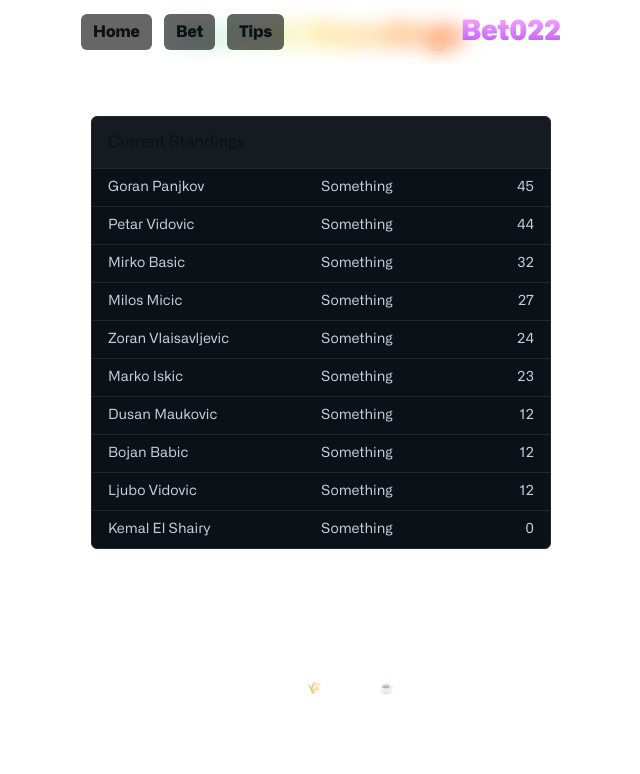
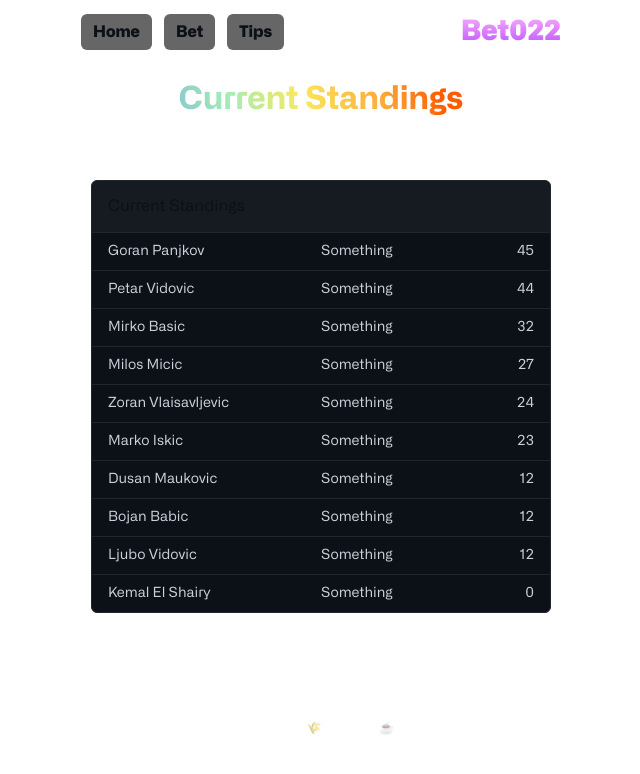
Before and after one commit to b8zeek/bet022, a React (Vite) app: page /standings in a window 1280 px wide. Shown: the top 774 px of the page, without its empty margins (319-959 px from the left). Built offline with nearby package versions, Linux system fonts and the light colour scheme; data requests are answered from the project's data file.

Commit message:
Updated PageLayout.

```diff
--- a/src/constants/index.ts
+++ b/src/constants/index.ts
@@ -1,2 +1,2 @@
 export const MAX_WIDTH = '500px'
-export const FOOTER_HEIGHT = '120px'
+export const FOOTER_HEIGHT = '80px'
--- a/src/pages/StandingsPage.tsx
+++ b/src/pages/StandingsPage.tsx
@@ -8,10 +8,11 @@ export function StandingsPage() {
 
   return (
     <PageLayout heading='Current Standings' subheading='You have to try much harder buddy!'>
-      {(() => {
-        if (isError) return <Paragraph textCenter>Error while fetching the data.</Paragraph>
-        return <Table isLoading={isLoading} participants={participants} />
-      })()}
+      {isError ? (
+        <Paragraph textCenter>Error while fetching the data.</Paragraph>
+      ) : (
+        <Table isLoading={isLoading} participants={participants} />
+      )}
     </PageLayout>
   )
 }
--- a/src/wrappers/PageLayout.tsx
+++ b/src/wrappers/PageLayout.tsx
@@ -25,5 +25,5 @@ export function PageLayout({ heading, subheading, children }: PageLayoutProps) {
 
 const Container = styled.div`
   min-height: calc(100vh - ${FOOTER_HEIGHT});
-  padding: 20px 10px 100px;
+  padding: 84px 10px 10px;
 `
```
